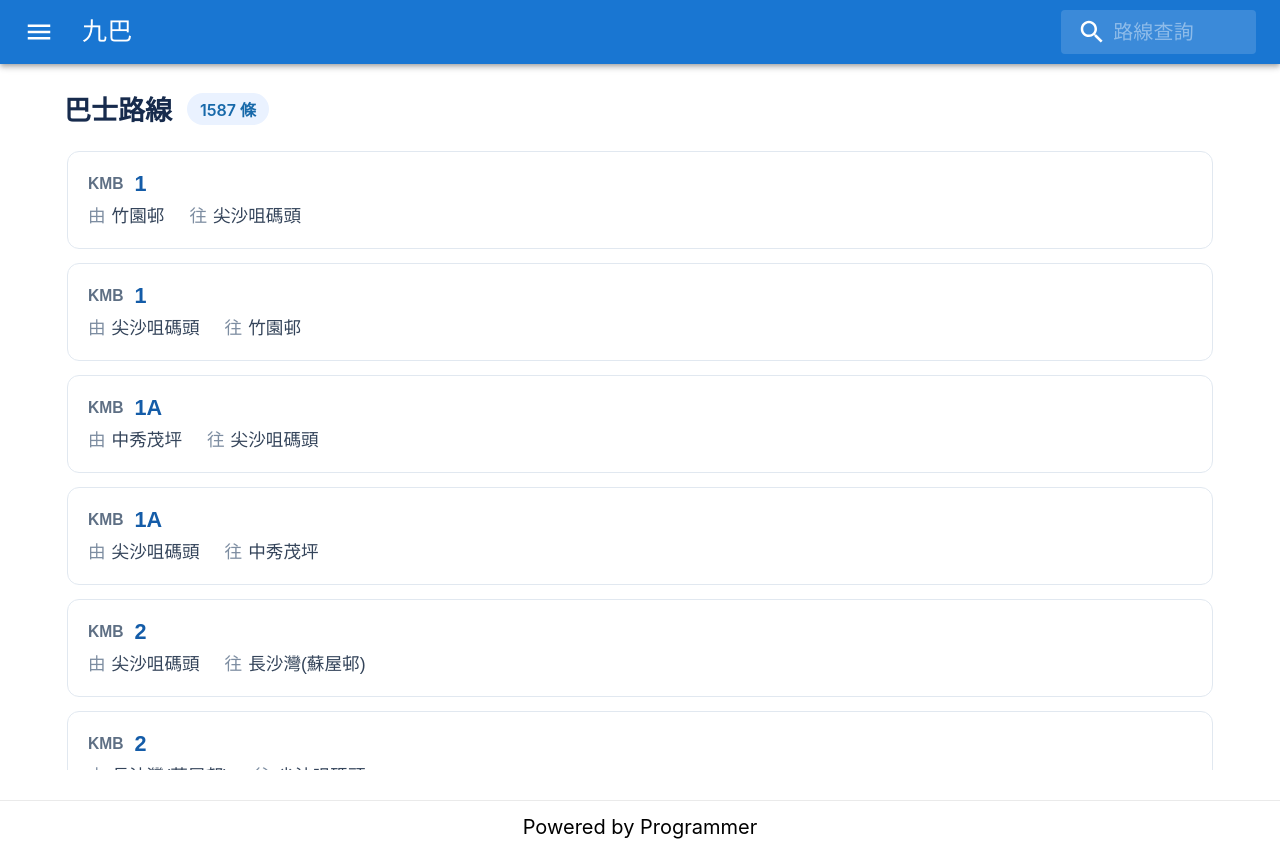
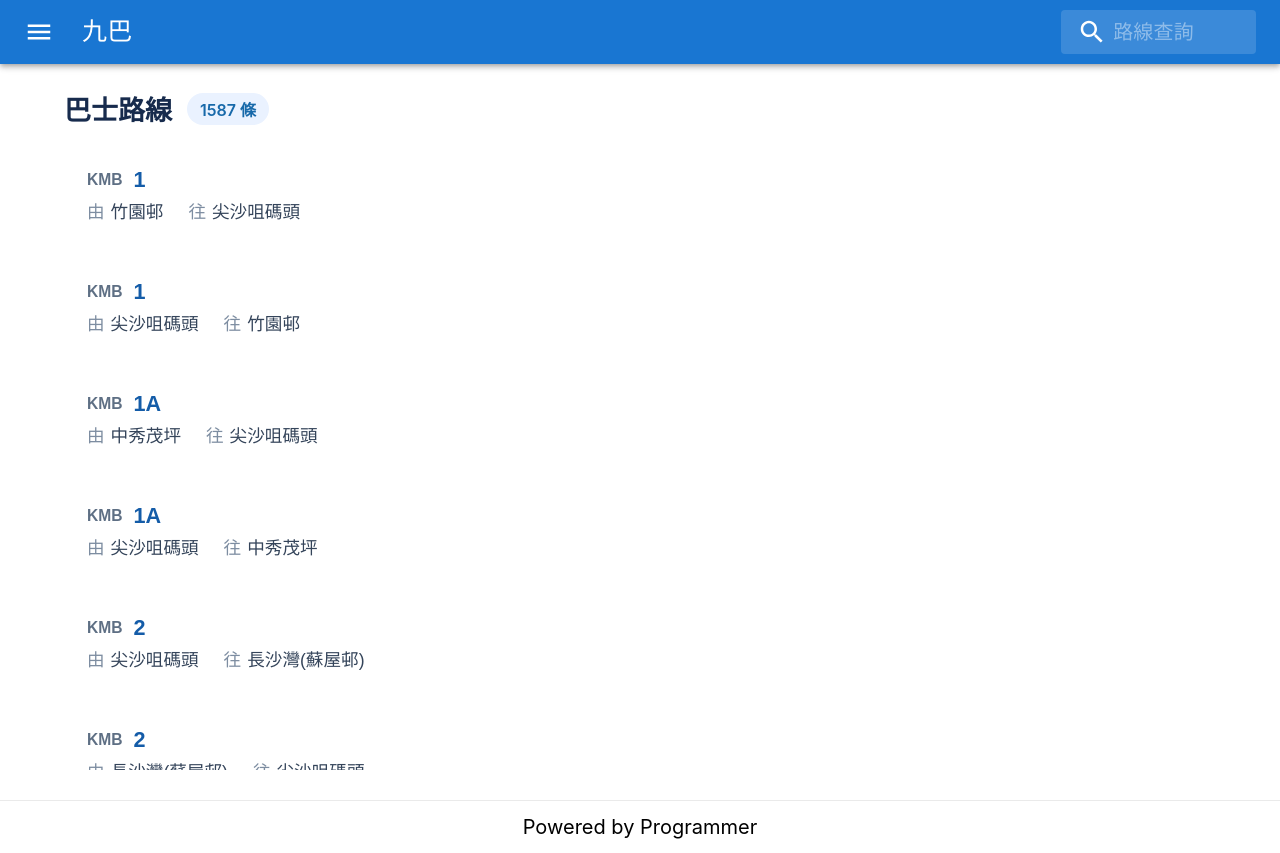
Before and after one commit to mtedwin/busEtaWeb, a Next.js app: page / in a window 1280 px wide. Built offline with nearby package versions, Linux system fonts and the light colour scheme.

Commit message:
fix: update card class selector to include MuiPaper-root for styling

```diff
--- a/styles/AllBusPage.module.css
+++ b/styles/AllBusPage.module.css
@@ -37,7 +37,7 @@
   padding: 0.25rem 0.15rem 0.55rem;
 }
 
-.card {
+.card.MuiPaper-root {
   height: 100%;
   overflow: hidden;
   border: 1px solid #e1e8f0;
```
